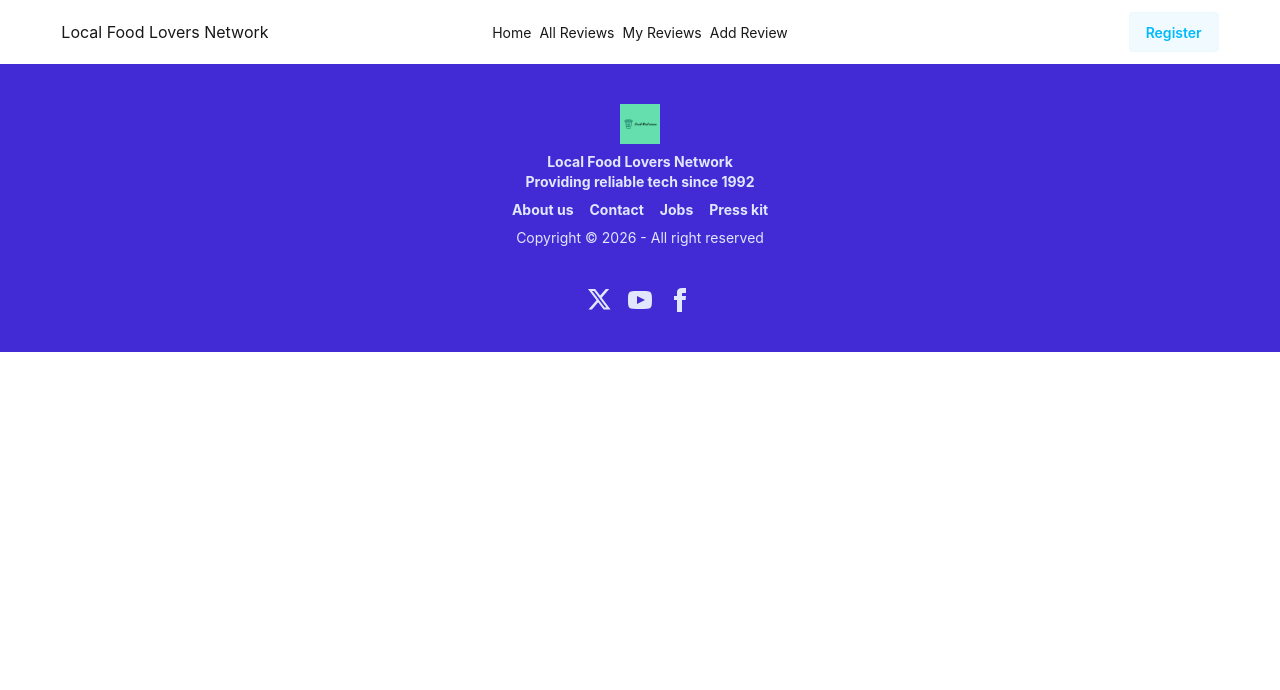
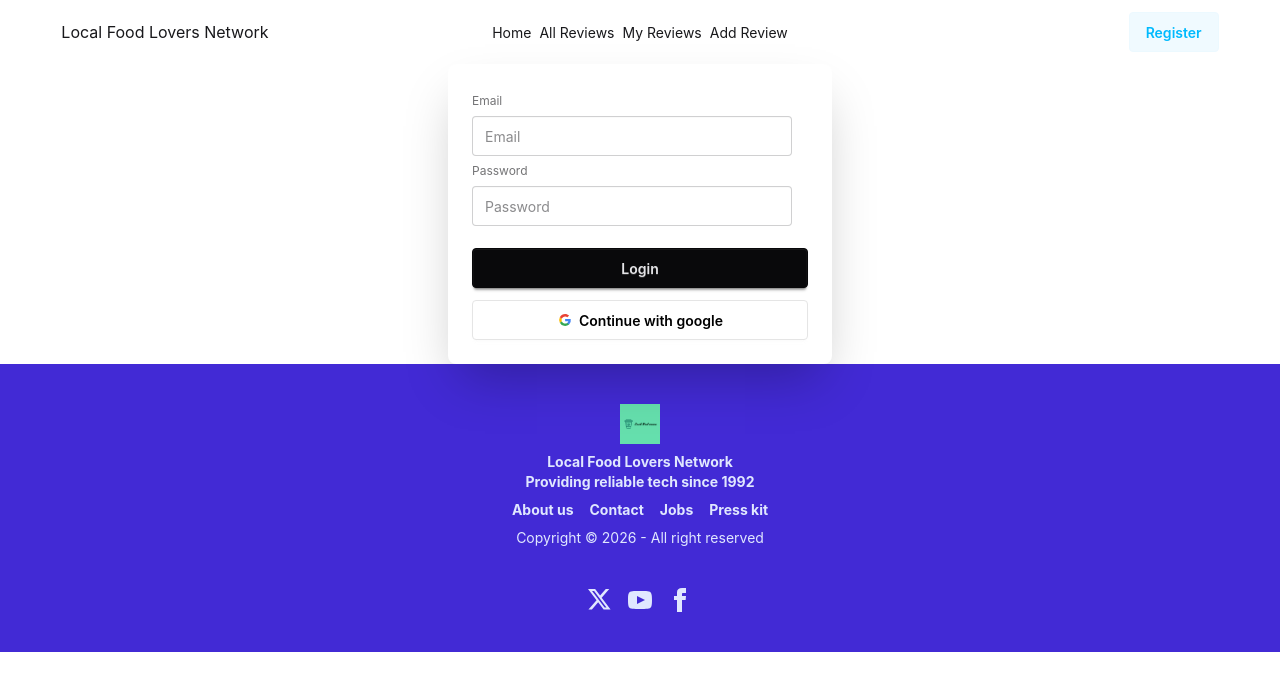
Before and after one commit to Nahidul-Islam78/food-review-clint, a React (Vite) app: page /login in a window 1280 px wide. Shown: the top 690 px of the page. Built offline with nearby package versions, Linux system fonts and the light colour scheme; no server answers.

Commit message:
added login functionality

```diff
--- a/src/pages/Login.jsx
+++ b/src/pages/Login.jsx
@@ -1,9 +1,93 @@
-import React from 'react';
+import React, { useContext } from 'react';
+import { AuthContext } from '../context/AuthContext';
+import { Link, useNavigate } from 'react-router';
 
 const Login = () => {
+  const { LoginGoogle, LoginUser } = useContext(AuthContext);
+  const navigate=useNavigate()
+  const handelGoogleSignIn = () => {
+    LoginGoogle().then(result => {
+      console.log(result)
+      navigate('/')
+    }).catch(error => {
+      console.log(error)
+    })
+  }
+  const handelLogin = e => {
+    e.preventDefault();
+    const email = e.target.email.value;
+    const password = e.target.password.value;
+    console.log(email, password);
+    LoginUser(email, password).then(user => {
+      console.log(user.user);
+      navigate('/');
+    }).catch(error => {
+      console.log(error);
+    })
+
+  }
   return (
     <div>
+      <div className="card bg-base-100 w-full max-w-sm shrink-0 shadow-2xl mx-auto">
+        <div className="card-body">
+          <form onSubmit={handelLogin}>
+            <fieldset className="fieldset">
+              <label className="label">Email</label>
+              <input
+                type="email"
+                name="email"
+                className="input"
+                placeholder="Email"
+              />
 
+              <label className="label">Password</label>
+              <input
+                type="password"
+                name="password"
+                className="input"
+                placeholder="Password"
+              />
+
+              <button className="btn btn-neutral mt-4">Login</button>
+            </fieldset>
+          </form>
+          {/* Google */}
+          <button
+            className="btn bg-white text-black border-[#e5e5e5]"
+            onClick={handelGoogleSignIn}
+          >
+            <svg
+              aria-label="Google logo"
+              width="16"
+              height="16"
+              xmlns="http://www.w3.org/2000/svg"
+              viewBox="0 0 512 512"
+            >
+              <g>
+                <path d="m0 0H512V512H0" fill="#fff"></path>
+                <path
+                  fill="#34a853"
+                  d="M153 292c30 82 118 95 171 60h62v48A192 192 0 0190 341"
+                ></path>
+                <path
+                  fill="#4285f4"
+                  d="m386 400a140 175 0 0053-179H260v74h102q-7 37-38 57"
+                ></path>
+                <path
+                  fill="#fbbc02"
+                  d="m90 341a208 200 0 010-171l63 49q-12 37 0 73"
+                ></path>
+                <path
+                  fill="#ea4335"
+                  d="m153 219c22-69 116-109 179-50l55-54c-78-75-230-72-297 55"
+                ></path>
+              </g>
+            </svg>
+            Continue with google
+          </button>
+
+        </div>
+      </div>
     </div>
   );
 };
--- a/src/pages/Register.jsx
+++ b/src/pages/Register.jsx
@@ -1,6 +1,6 @@
 import React, { useContext } from 'react';
 import { AuthContext } from '../context/AuthContext';
-import { useNavigate } from 'react-router';
+import { Link, useNavigate } from 'react-router';
 
 const Register = () => {
   const { LoginGoogle, CreateUser } = useContext(AuthContext);
@@ -52,19 +52,39 @@ const Register = () => {
           <form onSubmit={handelRegister}>
             <fieldset className="fieldset">
               <label className="label">Name</label>
-              <input type="text" name='name' className="input" placeholder="Name" />
+              <input
+                type="text"
+                name="name"
+                className="input"
+                placeholder="Name"
+              />
               <label className="label">Email</label>
-              <input type="email" name='email' className="input" placeholder="Email" />
+              <input
+                type="email"
+                name="email"
+                className="input"
+                placeholder="Email"
+              />
               <label className="label">Photo URL,</label>
-              <input type="text" name='photo' className="input" placeholder="Photo URL," />
+              <input
+                type="text"
+                name="photo"
+                className="input"
+                placeholder="Photo URL,"
+              />
               <label className="label">Password</label>
-              <input type="password" name='password' className="input" placeholder="Password" />
+              <input
+                type="password"
+                name="password"
+                className="input"
+                placeholder="Password"
+              />
               <label className="label">Confirm Password</label>
               <input
                 type="password"
                 className="input"
                 placeholder="Confirm Password"
-                name='confirmPassword'
+                name="confirmPassword"
               />
 
               <button className="btn btn-neutral mt-4">Register</button>
@@ -104,6 +124,10 @@ const Register = () => {
             </svg>
             Continue with google
           </button>
+          <p>
+            <span>Are you have an account! please </span>
+            <Link to="/login" className='underline'>Login</Link>
+          </p>
         </div>
       </div>
     </div>
--- a/src/provider/AuthProvider.jsx
+++ b/src/provider/AuthProvider.jsx
@@ -1,6 +1,6 @@
 import React from 'react';
 import { AuthContext } from '../context/AuthContext';
-import { createUserWithEmailAndPassword, GoogleAuthProvider, signInWithPopup } from 'firebase/auth';
+import { createUserWithEmailAndPassword, GoogleAuthProvider, signInWithEmailAndPassword, signInWithPopup } from 'firebase/auth';
 import { auth } from '../firebase/firebase.config';
 
 const provider = new GoogleAuthProvider();
@@ -9,13 +9,18 @@ const AuthProvider = ({ children }) => {
   const LoginGoogle = () => {
     return signInWithPopup(auth,provider)
   }
-  //signUp email & password
+  //signUp with email & password
   const CreateUser = (email,password) => {
     return createUserWithEmailAndPassword(auth, email, password);
+  }
+  //signIn with email & password
+  const LoginUser = (email, password) => {
+    return signInWithEmailAndPassword(auth, email, password);
   }
   const userInfo = {
     LoginGoogle,
     CreateUser,
+    LoginUser,
   };
 
   return <AuthContext value={userInfo}>{ children}</AuthContext>
```
